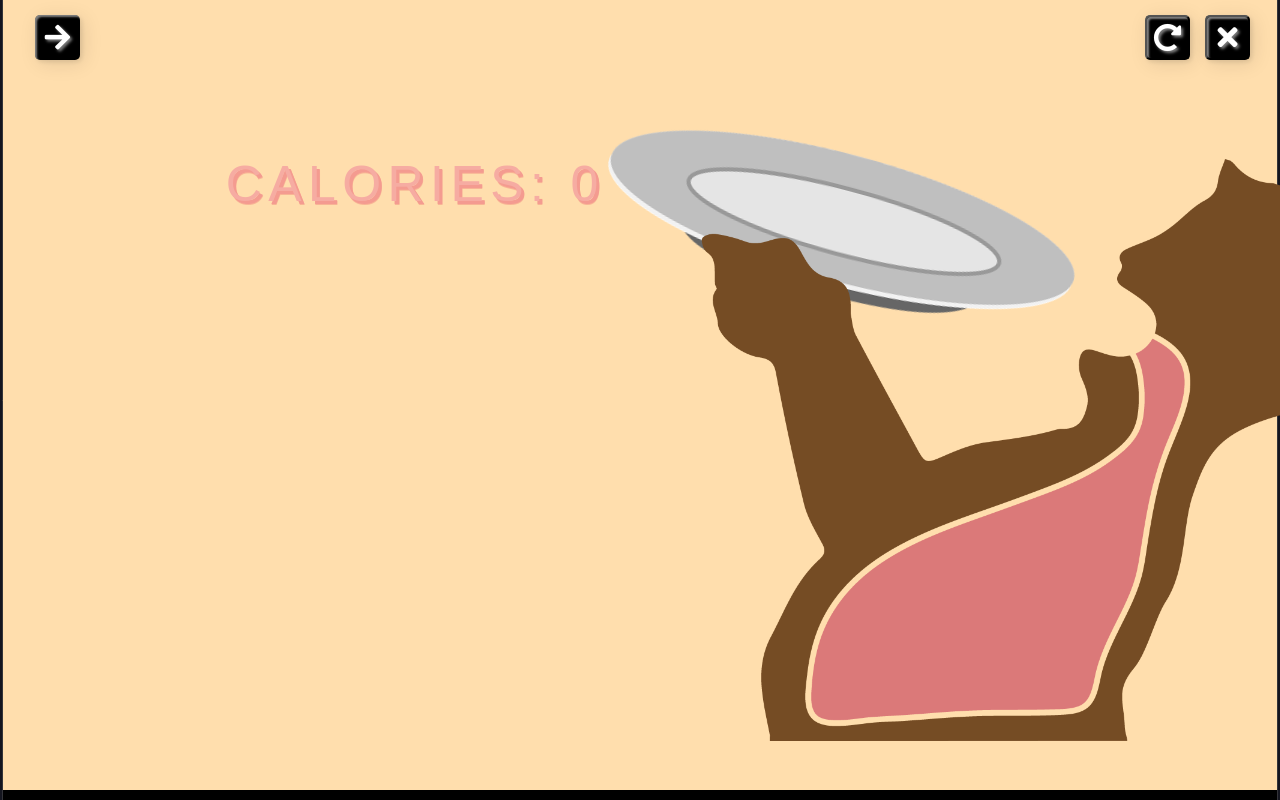
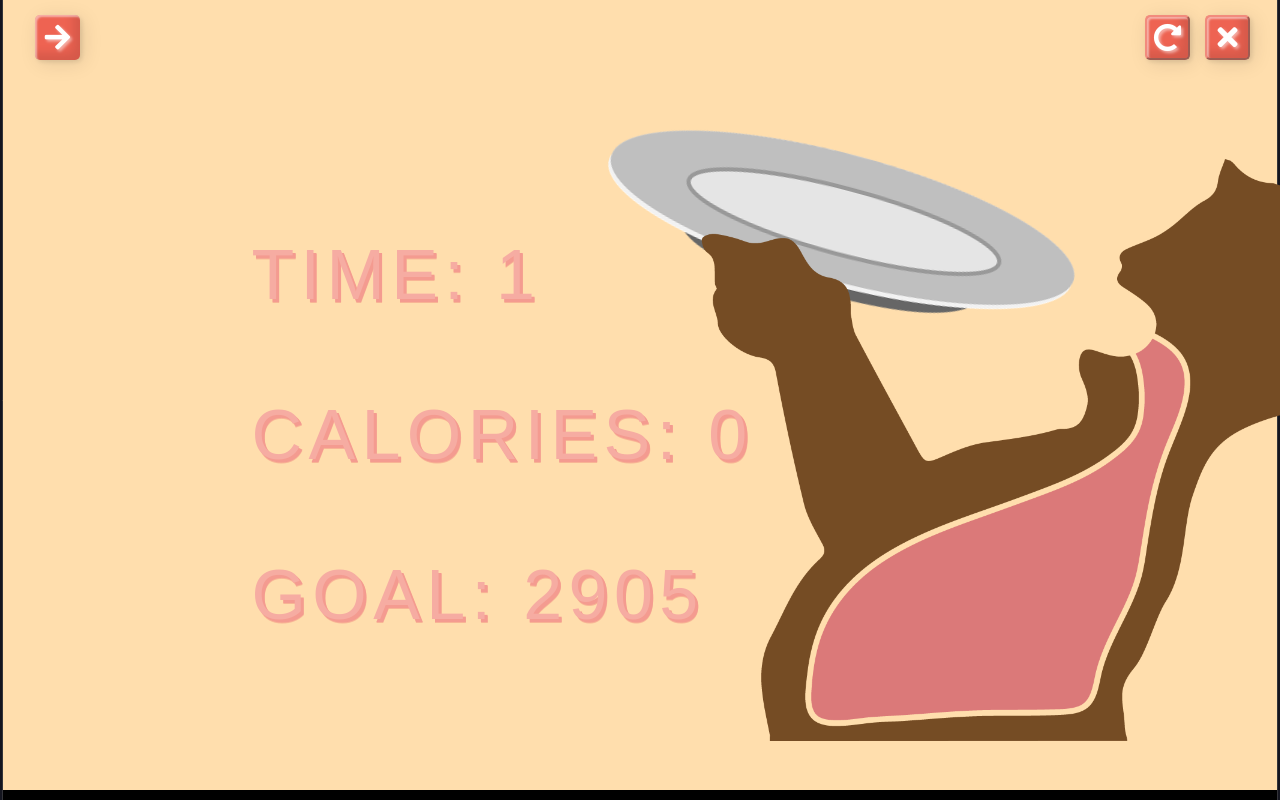
Before and after one commit to Samvae/CalorieConsumer, a plain HTML site: page interactive.html in a window 1280 px wide. Drawn offline with nearby package versions, Linux system fonts and the light colour scheme; animation ran at ten frames a second; a web font is replaced by a local one.

Commit message:
added win message

```diff
--- a/Interactive_style.css
+++ b/Interactive_style.css
@@ -1,3 +1,6 @@
+@import url('https://fonts.cdnfonts.com/css/bubbly-2');
+
+
 body{
   display: flex;
   flex-direction: column;
@@ -25,22 +28,41 @@ body{
   --color-quinary: #ee6352;
 }
 
-.content {
+.calories {
   display: flex;
   align-content: center;
   justify-content: center;
-  top: 20%;
-  left: 18%;
   position: absolute;
+  top: 50%;
+  left: 20%;
 }
+
+.time {
+  display: flex;
+  align-content: center;
+  justify-content: center;
+  position: absolute;
+  top: 30%;
+  left: 20%;
+}
+
+.goal {
+  display: flex;
+  align-content: center;
+  justify-content: center;
+  position: absolute;
+  bottom: 20%;
+  left: 20%;
+}
+
 
 .text-shadows {
   text-shadow: 3px 3px 0 var(--color-secondary), 6px 6px 0 var(--color-tertiary),
     9px 9px var(--color-quaternary), 12px 12px 0 var(--color-quinary);
-  font-family: bungee, sans-serif;
+  font-family: 'Bubbly', sans-serif;
   font-weight: 400;
   text-transform: uppercase;
-  font-size: 50px;
+  font-size: 70px;
   text-align: center;
   margin: 0;
   color: var(--color-primary);
@@ -113,28 +135,29 @@ body{
   color: #EEF4EE;
   line-height: 70px;
   text-align: center;
-  background-color: #000000;
-  font-family: 'Lato', sans-serif;
-  border-top: #000000;
-  border-bottom: #000000;
+  background-color: #f07a6a;
+  font-family: 'Bubbly', sans-serif;
+  border-top: #000;
+  border-bottom: #000;
 }
 .sidebar button{
   display: block;
   height: 65px;
   width: 100%;
-  color: #000000;
-  font-family: 'Lato', sans-serif;
+  color: #FFFF;
+  font-weight: 500;
+  font-family: 'Bubbly', sans-serif;
   transition: all .5s ease;
   text-align: center;
-  background-color: #EEF4EE;
+  background-color: #754c24;
   font-size: large;
-  border-top: #000000;
-  border-bottom: #000000;
+  border-top: #f07a6a;
+  border-bottom: #f07a6a;
   border-width: 3px;
 }
 
 button.active,button:hover{
-  background-color: #645c5c;
+  background-color: navajowhite;
 }
 
 #check{
@@ -148,7 +171,7 @@ label #btn,label #cancel{
   border-radius: 5px;
   margin: 15px 30px;
   font-size: 29px;
-  background-color: #000000;
+  background-color: #ee6352;
   box-shadow:inset 2px 2px 2px 0px rgba(255,255,255,.5),
     inset -7px -7px 10px 0px rgba(0,0,0,.1),
    3.5px 3.5px 20px 0px rgba(0,0,0,.1),
@@ -187,7 +210,8 @@ label #cancel{
   border-radius: 5px;
   margin: 15px 30px;
   font-size: 28px;
-  background-color: #000000;
+  border-color: #f28b7d;
+  background-color: #ee6352;
   box-shadow:inset 2px 2px 2px 0px rgba(255,255,255,.5),
     inset -7px -7px 10px 0px rgba(0,0,0,.1),
    3.5px 3.5px 20px 0px rgba(0,0,0,.1),
@@ -205,10 +229,11 @@ label #cancel{
   top: 0px;
   cursor: pointer;
   color: #ffffff;
+  border-color: #f28b7d;
   border-radius: 5px;
   margin: 15px 30px;
   font-size: 29px;
-  background-color: #000000;
+  background-color: #ee6352;
   box-shadow:inset 2px 2px 2px 0px rgba(255,255,255,.5),
   inset -7px -7px 10px 0px rgba(0,0,0,.1),
   3.5px 3.5px 20px 0px rgba(0,0,0,.1),
@@ -225,3 +250,20 @@ label #cancel{
 .sidebar::-webkit-scrollbar {
   display: none;
 }
+
+/* CSS for the finish message */
+.message {
+  display: none;
+  position: absolute;
+  top: 50%;
+  left: 50%;
+  transform: translate(-50%, -50%);
+  padding: 200px;
+  background-color: #ee6352;
+  color: white;
+  font-size: 20px;
+  font-family: 'Bubbly', sans-serif;
+  border-radius: 10px;
+  z-index: 9999;
+  text-align: center;
+}
--- a/interactive.html
+++ b/interactive.html
@@ -9,8 +9,11 @@
 <link href="https://use.fontawesome.com/releases/v5.6.1/css/all.css" rel="stylesheet">
 </head>
 <body>
-  <div class="content">
-    <h2 id="calories" class="text-shadows">Calories: 0</h2>
+  <div class="calories">
+    <h1 id="calories" class="text-shadows">Calories: 0</h1>
+  </div>
+  <div class="time">
+    <h1 id="time" class="text-shadows">Time: 0</h1>
   </div>
   <input type="checkbox" id="check">
     <label for="check">
@@ -37,7 +40,13 @@
     <button id="chickendrumstick">Chicken Drumstick</button>
     <button id="watermelon">Watermelon</button>
     </div>
-
+    <div class="goal">
+      <h1 id="goal" class="text-shadows">Goal: 0</h1>
+    </div>
+    <div class="message" id="finishMessage" style="display: none;">
+      <h1>You have reached your calorie goal!</h1>
+      <a id="score">Score: 0</a>
+    </div>
 
   <script src="/node_modules/matter-js/build/matter.js"></script>
   <script src="/node_modules/matter-js/build/matter.min.js"></script>
--- a/script.js
+++ b/script.js
@@ -25,6 +25,9 @@ var render = Render.create({
     }
 });
 
+// Variable to store the start time
+var startTime;
+
 // add mouse control
 let mouse = Matter.Mouse.create(render.canvas);
 let mouseConstraint = Matter.MouseConstraint.create(engine, {
@@ -33,7 +36,6 @@ let mouseConstraint = Matter.MouseConstraint.create(engine, {
         render: { visible: false }
     }
 });
-
 
 // MAN
 const Man = {
@@ -349,5 +351,38 @@ Render.run(render);
 var runner = Runner.create();
 Runner.run(runner, engine);
 
-// Update the calories count display continuously
-Events.on(engine, 'beforeUpdate', updateCalories);
+
+// Update the count display continuously
+const time = document.getElementById("time");
+Events.on(engine, 'beforeUpdate', function(event) {
+    updateCalories();
+    checkFinishMessage();
+    // Timer
+    if (!startTime) {
+        startTime = event.timestamp;
+    }
+    const elapsedTime = Math.floor((event.timestamp - startTime) / 1000); // in seconds
+    time.textContent = `Time: ${elapsedTime}`;
+});
+
+
+// Create a reference to the finish message element
+const finishMessage = document.getElementById("finishMessage");
+const goal = document.getElementById("goal");
+const score = document.getElementById("score");
+const threshold = Math.floor(Math.random() * (3000 - 1500 + 1)) + 1500;
+let finishTime = null;
+// Function to check and display finish message
+function checkFinishMessage() {
+  const kcal = countCalories();
+  goal.textContent = `Goal: ${threshold}`;
+  if (kcal >= 1 && finishTime === null) {
+    finishTime = Math.floor((performance.now() - startTime) / 1000); // Save the time
+    finishMessage.style.display = "block";
+    score.textContent = `Time: ${finishTime} seconds`;
+    // Keep showing finish message even after threshold is reached
+    if (finishTime !== null) {
+        finishMessage.style.display = "block";
+    }
+  }
+}
```
